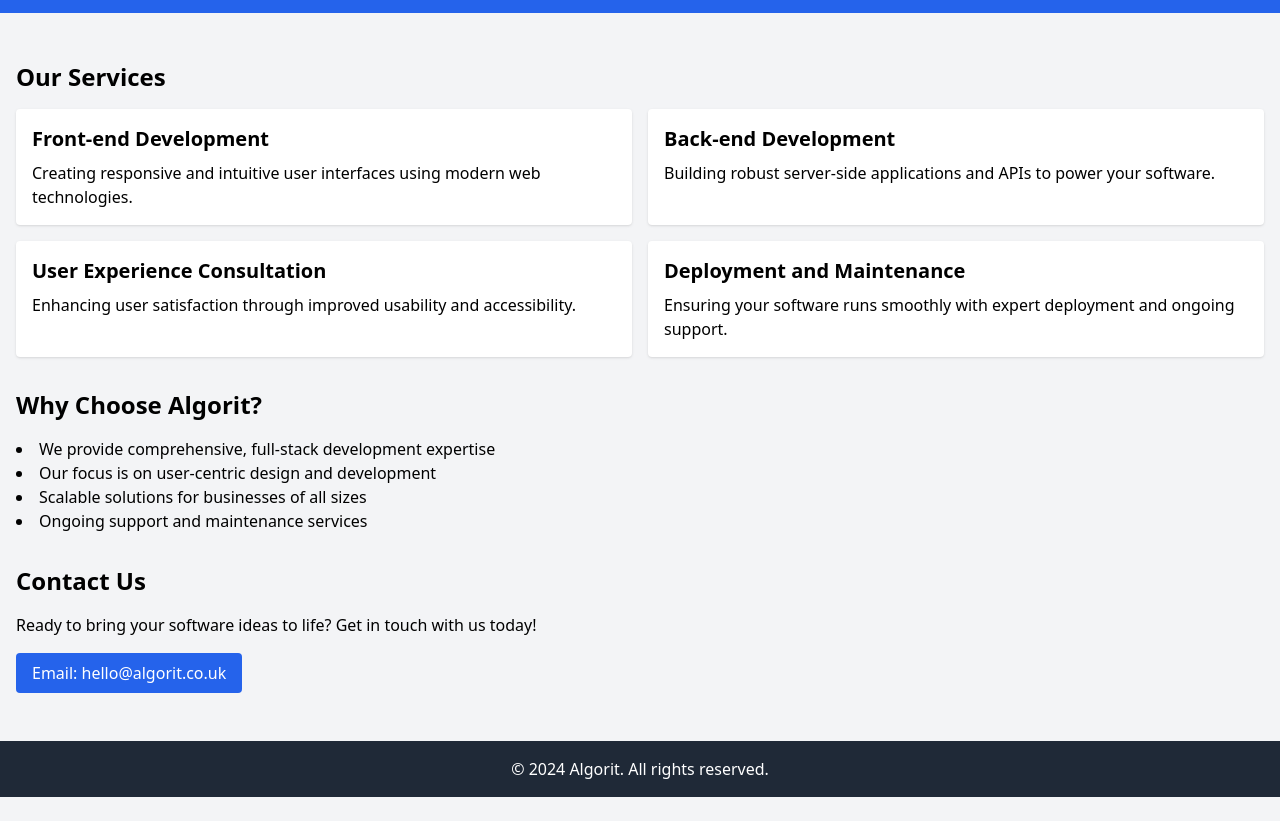
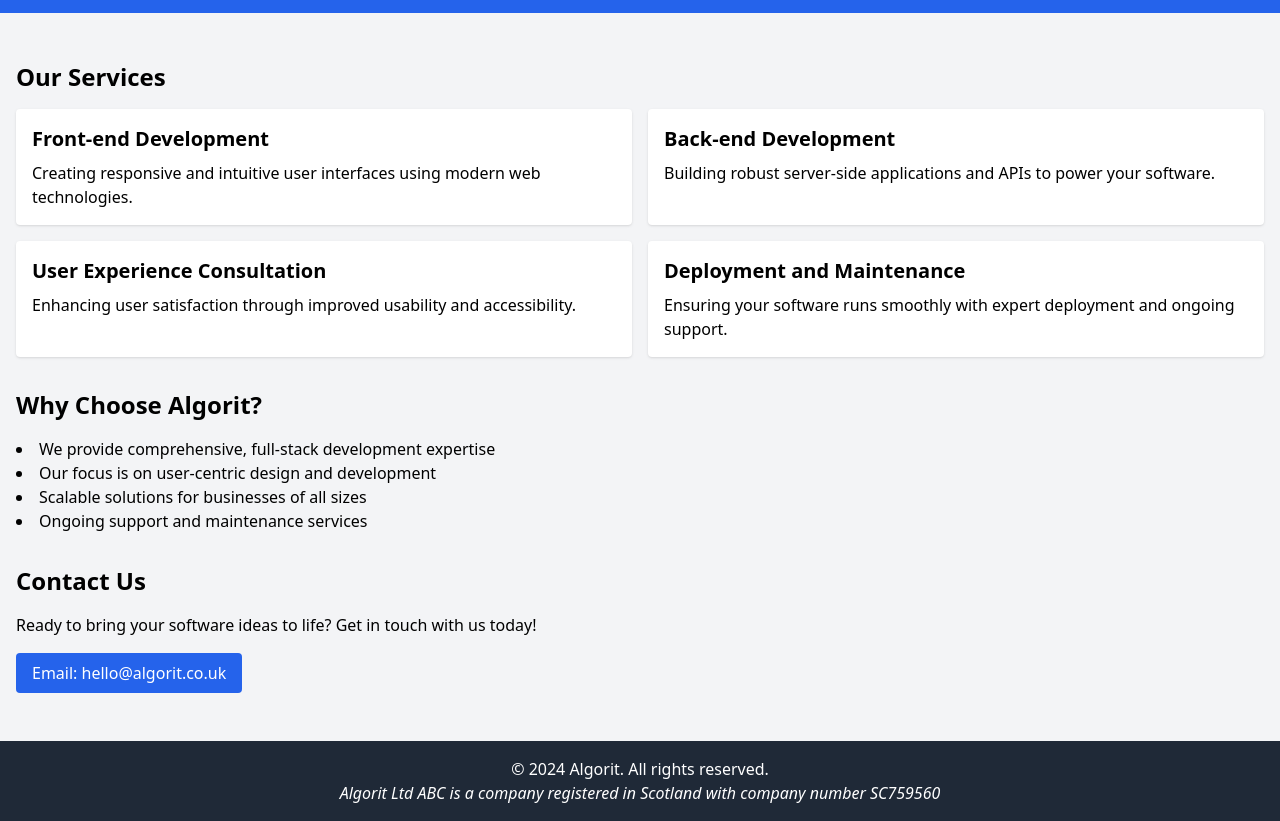
Before and after one commit to algorit-ltd/algorit.co.uk, a plain HTML site: page index.html in a window 1280 px wide. Shown: the part 87-908 px from the top of the page. Before the commit the page ends 884 px from the top, so only its background shows below. Drawn offline with nearby package versions, Linux system fonts and the light colour scheme.

Commit message:
Add company info

```diff
--- a/index.html
+++ b/index.html
@@ -57,6 +57,7 @@
     <footer class="bg-gray-800 text-white p-4 mt-8">
         <div class="container mx-auto text-center">
             <p>&copy; 2024 Algorit. All rights reserved.</p>
+            <p><em>Algorit Ltd ABC is a company registered in Scotland with company number SC759560</em></p>
         </div>
     </footer>
 </body>
```
